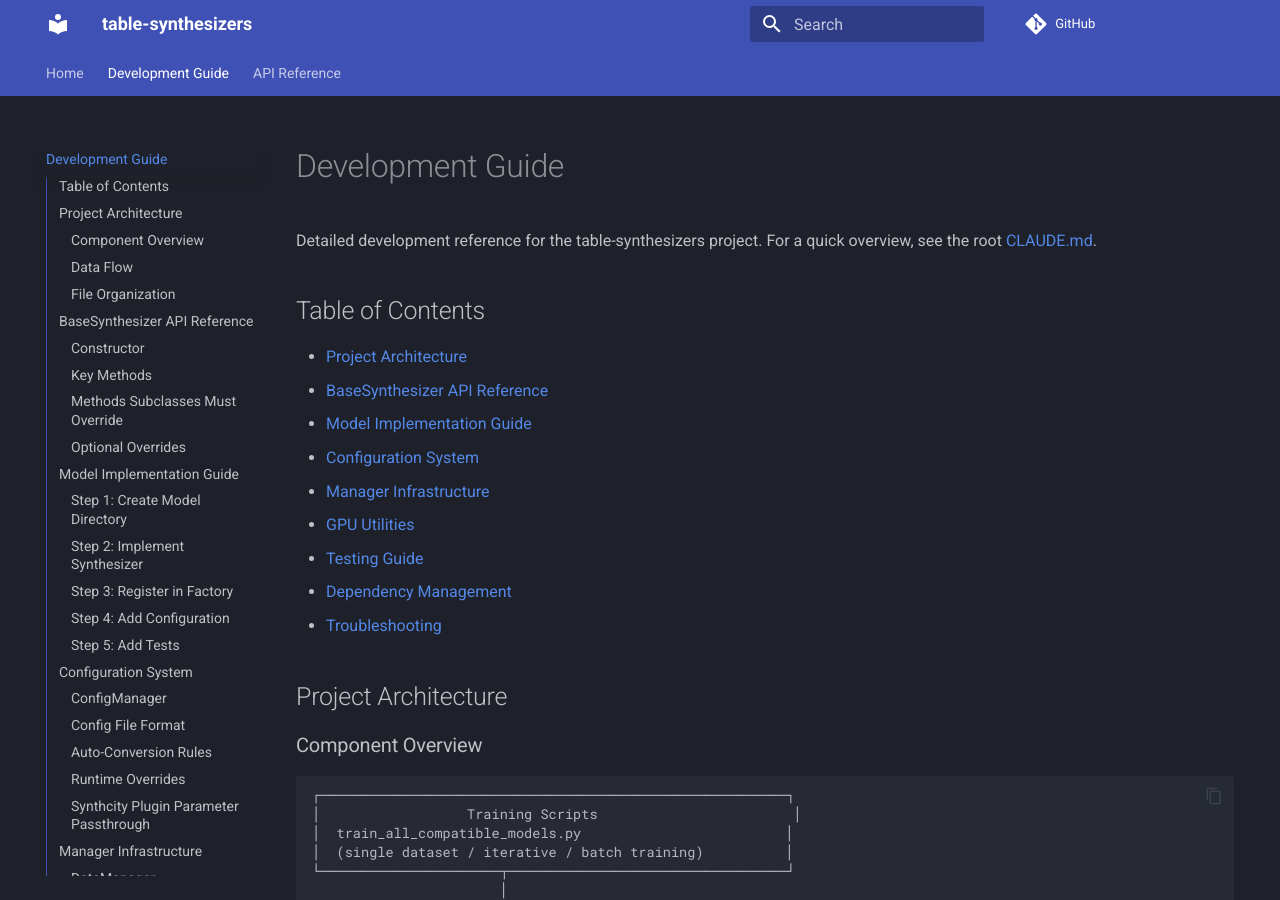
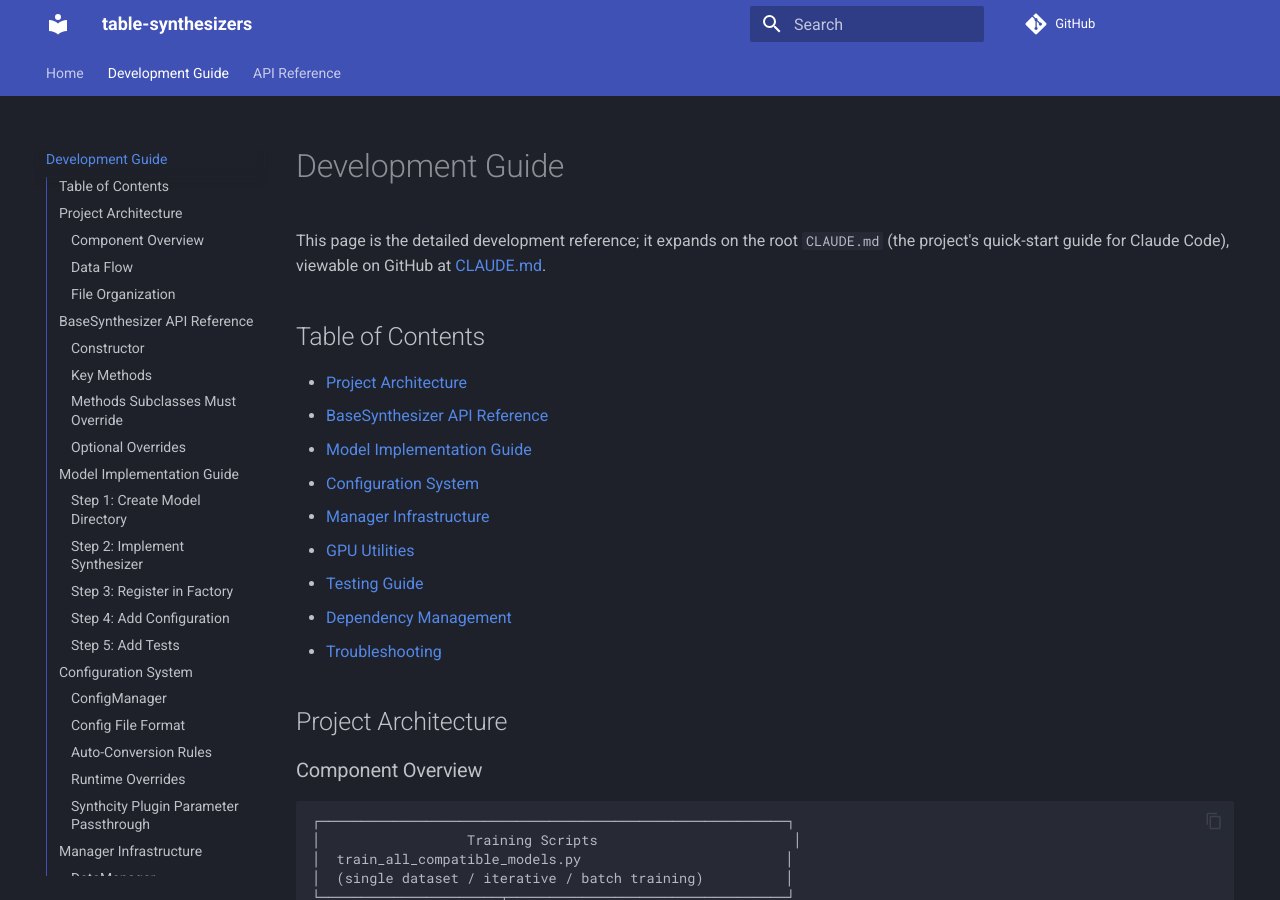
Before and after one commit to UCLA-Trustworthy-AI-Lab/table-synthesizers, an MkDocs documentation site: the page built from docs/CLAUDE.md, in a window 1280 px wide and 900 px high. Built offline with MkDocs 1.6.1 and Material for MkDocs 9.7.7, drawn with Linux system fonts in a browser that asks for light colours; comment, search, counter and statistics services are not loaded.

Commit message:
fix: address Gemini code review findings on PR #12
- patches/apply_synthcity_patch.sh: hardcoded python3.12 in the venv
  site-packages path (Gemini finding). Discover the venv's actual
  python3.x lib directory instead, so the patch applies regardless of
  which 3.1x version the venv was created with. Verified against the
  real .venv on this machine.
- Both patches/ files had CRLF line endings, which broke bash's parser
  once the dynamic-path lookup (a command substitution with
  2>/dev/null) was added -- normalized to LF, the correct convention
  for a #!/bin/bash script and a unified diff.
- docs/CLAUDE.md: reworded the hand-off to the root CLAUDE.md (flagged
  as "jarring" -- landing on "Development Guide" in the mkdocs nav
  only to be immediately redirected to GitHub) to explain why the split
  exists instead of just linking out cold.

```diff
--- a/docs/CLAUDE.md
+++ b/docs/CLAUDE.md
@@ -1,6 +1,8 @@
 # Development Guide
 
-Detailed development reference for the table-synthesizers project. For a quick overview, see the root [CLAUDE.md](https://github.com/UCLA-Trustworthy-AI-Lab/table-synthesizers/blob/main/CLAUDE.md).
+This page is the detailed development reference; it expands on the root `CLAUDE.md`
+(the project's quick-start guide for Claude Code), viewable on GitHub at
+[CLAUDE.md](https://github.com/UCLA-Trustworthy-AI-Lab/table-synthesizers/blob/main/CLAUDE.md).
 
 ## Table of Contents
 
```
Also changed, not shown: 1 other file.
